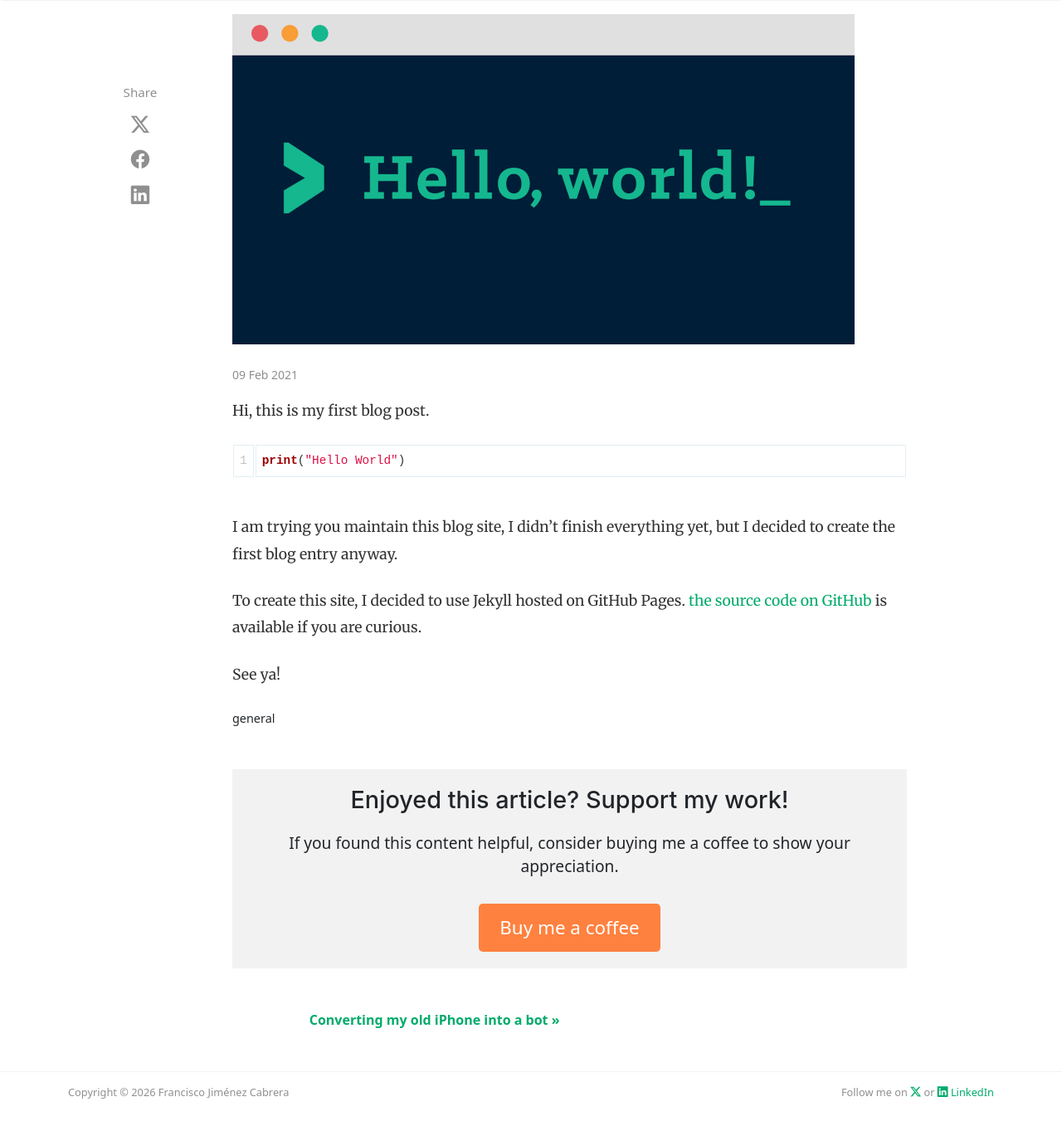
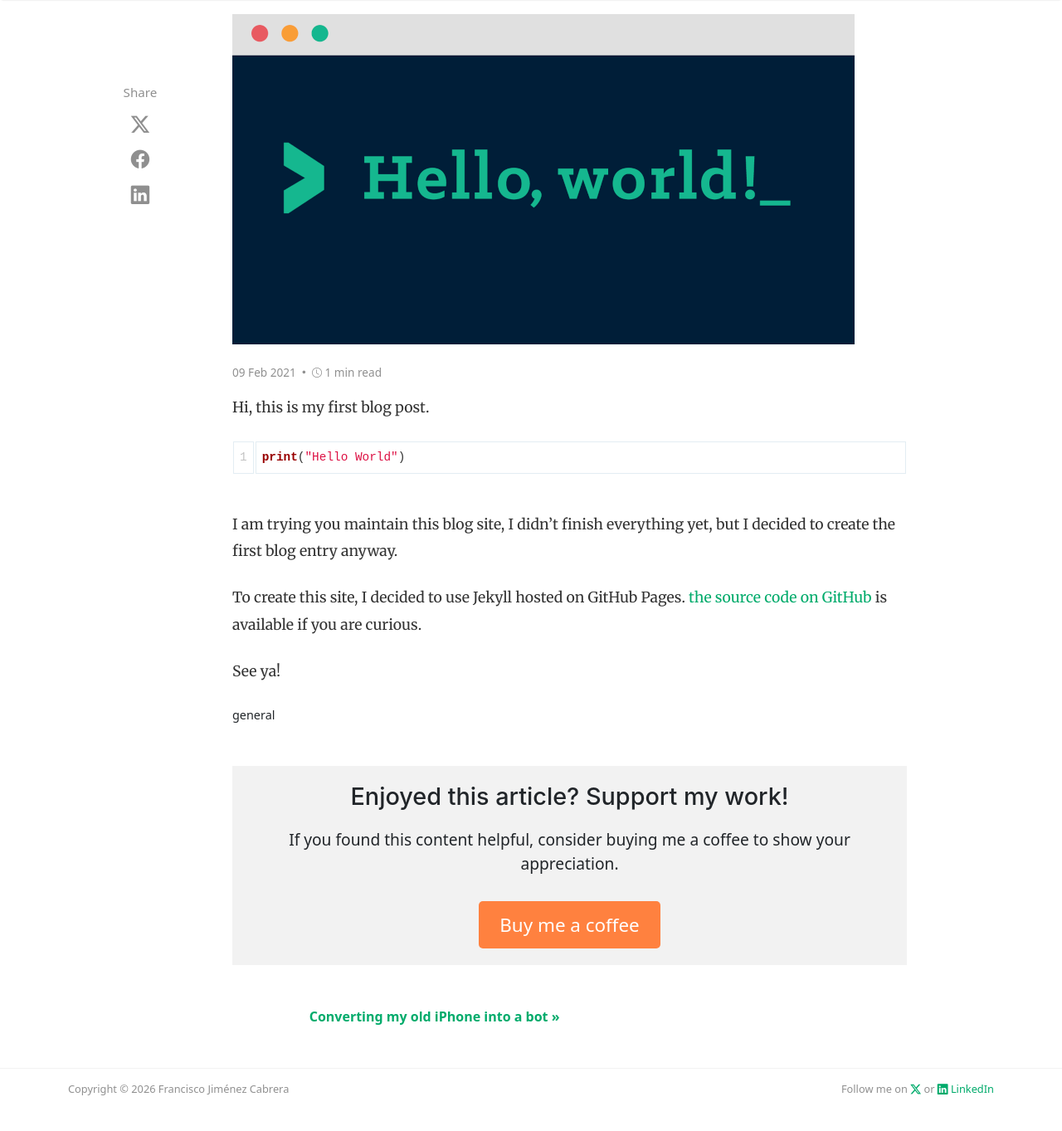
Before and after one commit to jkfran/jkfran.com, a Jekyll site: the page built from _posts/2021-02-09-hello-world.md, in a window 1280 px wide and 1400 px high, scrolled down 287 px. Shown: the top 1363 px of the window at 83% size. Built offline with Jekyll 4.4.1, drawn with Linux system fonts in a browser that asks for light colours.

Commit message:
Add reading time to posts and homepage cards
Post pages: date, dot separator, clock icon with "X min read", and
optional updated date — all in a clean inline row below the featured image.

Homepage cards: date and reading time at the bottom of each card,
pushed down with flexbox mt-auto so it aligns across cards.

Calculated at build time: word count / 200 wpm, minimum 1 min.

```diff
--- a/_layouts/post.html
+++ b/_layouts/post.html
@@ -38,13 +38,16 @@ layout: default
             <img class="featured-image img-fluid" loading="lazy" src="{% if page.image contains "://" %}{{ page.image }}{% else %}{{ site.baseurl }}/{{ page.image }}{% endif %}" alt="{{ page.title }}">
             {% endif %}
 
-            <p>
-                <small>
-                <span class="post-date"><time class="post-date" datetime="{{ page.date | date:"%Y-%m-%d" }}">{{ page.date | date_to_string }}</time></span>
+            {% assign words = content | number_of_words %}
+            {% if words < 200 %}{% assign read_time = 1 %}{% else %}{% assign read_time = words | divided_by: 200 %}{% endif %}
+            <p class="post-meta-info">
+                <span class="post-date"><time datetime="{{ page.date | date:"%Y-%m-%d" }}">{{ page.date | date_to_string }}</time></span>
+                <span class="post-meta-sep"><i class="bi bi-dot"></i></span>
+                <span class="post-read-time"><i class="bi bi-clock"></i> {{ read_time }} min read</span>
                 {% if page.last_modified_at %}
-                (Updated: <time datetime="{{ page.last_modified_at | date_to_xmlschema }}" itemprop="dateModified">{{ page.last_modified_at | date: "%b %-d, %Y" }}</time>)
+                <span class="post-meta-sep"><i class="bi bi-dot"></i></span>
+                <span class="post-updated">Updated {{ page.last_modified_at | date: "%b %-d, %Y" }}</span>
                 {% endif %}
-                </small>
             </p>
 
             <div class="article-post">
--- a/_sass/_components.scss
+++ b/_sass/_components.scss
@@ -27,6 +27,12 @@
 
 .card .img-fluid {
   width: 100%;
+}
+
+.card-meta {
+  font-size: 0.8rem;
+  color: rgba(0, 0, 0, 0.4);
+  margin-bottom: 0;
 }
 
 // Share buttons
--- a/_sass/_post.scss
+++ b/_sass/_post.scss
@@ -103,6 +103,24 @@
   }
 }
 
+.post-meta-info {
+  font-size: 0.85rem;
+  color: rgba(0, 0, 0, 0.44);
+  display: flex;
+  align-items: center;
+  flex-wrap: wrap;
+}
+
+.post-meta-sep {
+  font-size: 1.2rem;
+  line-height: 1;
+}
+
+.post-read-time i,
+.post-updated i {
+  font-size: 0.75rem;
+}
+
 span.post-date {
   display: inline-block;
   color: rgba(0, 0, 0, 0.44);
```
Also changed, not shown: _includes/postbox.html (+6 -1 lines).
